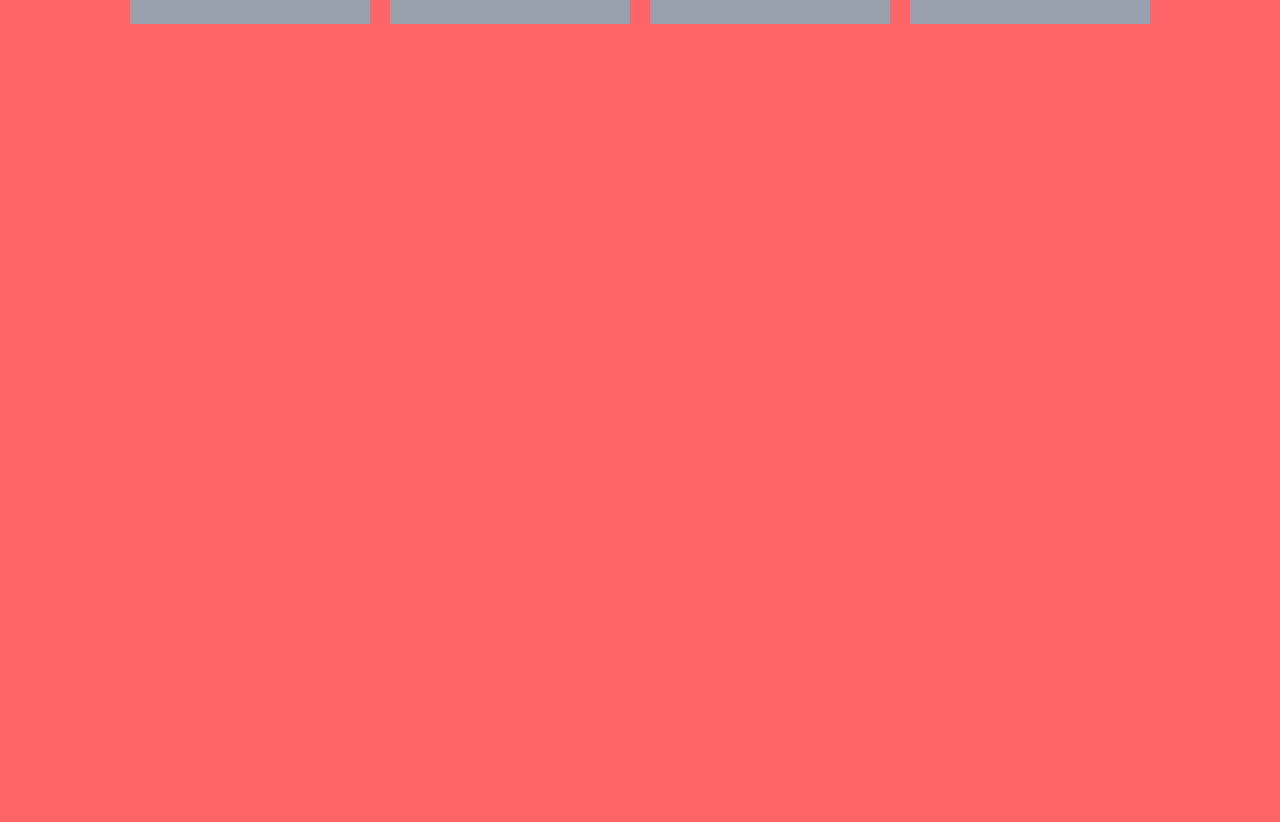
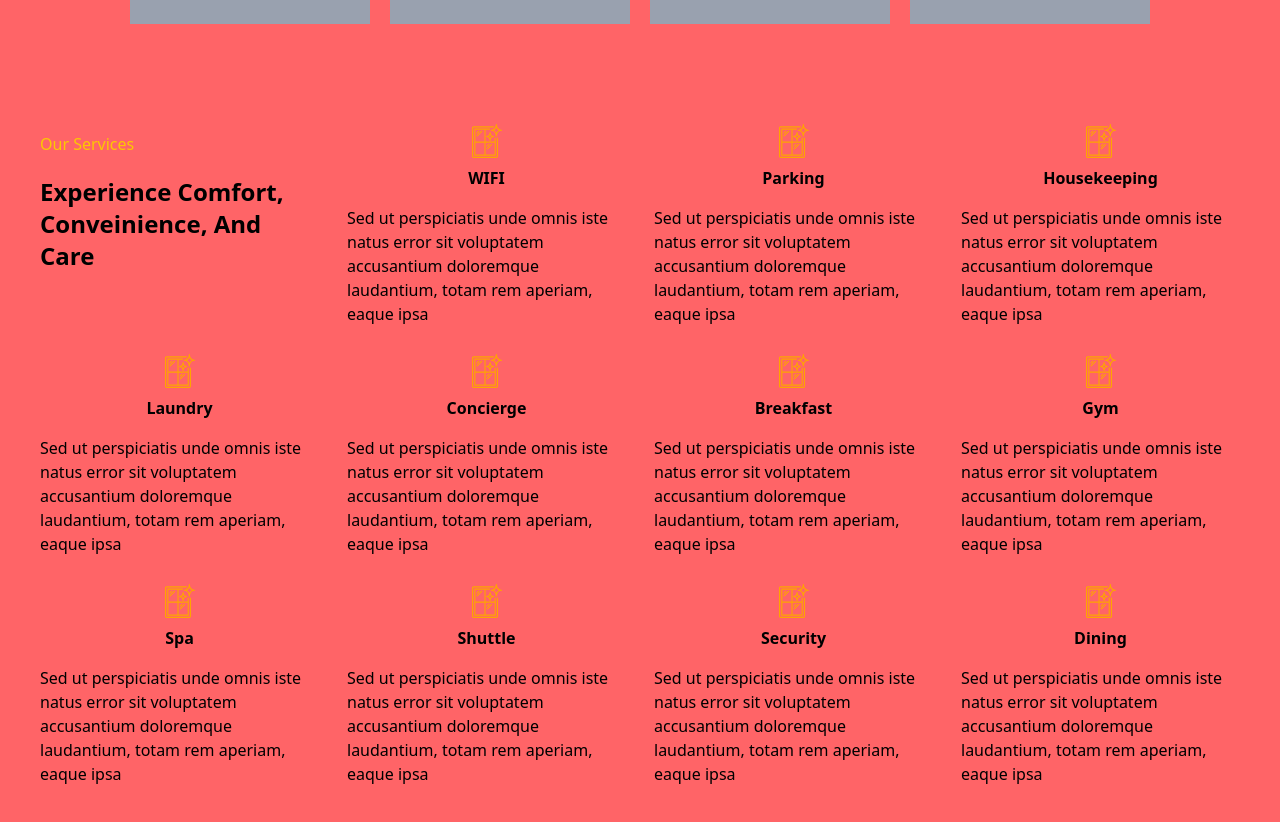
Before and after one commit to moamenabdelrahman/premium-stay, a Vue app: page / in a window 1280 px wide. Shown: the part 1440-2262 px from the top of the page. Built offline with nearby package versions, Linux system fonts and the light colour scheme.

Commit message:
Added OurServices

```diff
--- a/src/App.vue
+++ b/src/App.vue
@@ -4,6 +4,7 @@
     <Hero></Hero>
     <AboutUs></AboutUs>
     <Gallery></Gallery>
+    <OurServices></OurServices>
   </div>
 </template>
 
@@ -12,13 +13,15 @@ import AboutUs from './AboutUs.vue';
 import Gallery from './Gallery.vue';
 import Hero from './Hero.vue';
 import Navbar from './Navbar.vue';
+import OurServices from './OurServices.vue';
 
 export default {
   components: {
     Navbar,
     Hero,
     AboutUs,
-    Gallery
+    Gallery,
+    OurServices
   }
 }
 </script>
--- /dev/null
+++ b/src/OurServices.vue
@@ -0,0 +1,76 @@
+<template>
+  <div class="grid sm:grid-cols-2 md:grid-cols-4 gap-7 my-25 px-10">
+    <!-- Our Services -->
+    <div class="pt-2">
+      <div class="text-yellow-400 mb-5">Our Services</div>
+      <div class="font-bold text-2xl">
+        Experience Comfort, Conveinience, And Care
+      </div>
+    </div>
+
+    <!-- Services Items -->
+    <ServiceItem v-for="service in services"
+      :title="service.title" :text="service.text"
+    ></ServiceItem>
+  </div>
+</template>
+
+<script>
+import ServiceItem from './ServiceItem.vue';
+
+  export default {
+    components: {
+      ServiceItem
+    },
+    data() {
+      return {
+        services: [
+          {
+            title: 'WIFI',
+            text: 'Sed ut perspiciatis unde omnis iste natus error sit voluptatem accusantium doloremque laudantium, totam rem aperiam, eaque ipsa'
+          },
+          {
+            title: 'Parking',
+            text: 'Sed ut perspiciatis unde omnis iste natus error sit voluptatem accusantium doloremque laudantium, totam rem aperiam, eaque ipsa'
+          },
+          {
+            title: 'Housekeeping',
+            text: 'Sed ut perspiciatis unde omnis iste natus error sit voluptatem accusantium doloremque laudantium, totam rem aperiam, eaque ipsa'
+          },
+          {
+            title: 'Laundry',
+            text: 'Sed ut perspiciatis unde omnis iste natus error sit voluptatem accusantium doloremque laudantium, totam rem aperiam, eaque ipsa'
+          },
+          {
+            title: 'Concierge',
+            text: 'Sed ut perspiciatis unde omnis iste natus error sit voluptatem accusantium doloremque laudantium, totam rem aperiam, eaque ipsa'
+          },
+          {
+            title: 'Breakfast',
+            text: 'Sed ut perspiciatis unde omnis iste natus error sit voluptatem accusantium doloremque laudantium, totam rem aperiam, eaque ipsa'
+          },
+          {
+            title: 'Gym',
+            text: 'Sed ut perspiciatis unde omnis iste natus error sit voluptatem accusantium doloremque laudantium, totam rem aperiam, eaque ipsa'
+          },
+          {
+            title: 'Spa',
+            text: 'Sed ut perspiciatis unde omnis iste natus error sit voluptatem accusantium doloremque laudantium, totam rem aperiam, eaque ipsa'
+          },
+          {
+            title: 'Shuttle',
+            text: 'Sed ut perspiciatis unde omnis iste natus error sit voluptatem accusantium doloremque laudantium, totam rem aperiam, eaque ipsa'
+          },
+          {
+            title: 'Security',
+            text: 'Sed ut perspiciatis unde omnis iste natus error sit voluptatem accusantium doloremque laudantium, totam rem aperiam, eaque ipsa'
+          },
+          {
+            title: 'Dining',
+            text: 'Sed ut perspiciatis unde omnis iste natus error sit voluptatem accusantium doloremque laudantium, totam rem aperiam, eaque ipsa'
+          },
+        ]
+      };
+    }
+  }
+</script>
--- /dev/null
+++ b/src/ServiceItem.vue
@@ -0,0 +1,31 @@
+<template>
+  <div class="flex flex-col items-center">
+    <div class="mb-2">
+      <svg width="34" height="34" viewBox="0 0 34 34" fill="none" xmlns="http://www.w3.org/2000/svg">
+        <g clip-path="url(#clip0_5_551)">
+          <path d="M1.98341 32.2999C1.98341 33.2388 2.74453 33.9999 3.68341 33.9999H26.3501C27.289 33.9999 28.0501 33.2388 28.0501 32.2999V14.1665C28.0501 13.8536 27.7964 13.5999 27.4834 13.5999C27.1705 13.5999 26.9167 13.8536 26.9167 14.1665V32.2999C26.9167 32.6128 26.663 32.8665 26.3501 32.8665H3.68341C3.37045 32.8665 3.11675 32.6128 3.11675 32.2999V3.96654C3.11675 3.65358 3.37045 3.39987 3.68341 3.39987H23.4884C23.8014 3.39987 24.0551 3.14617 24.0551 2.83321C24.0551 2.52025 23.8014 2.26654 23.4884 2.26654H3.68341C2.74453 2.26654 1.98341 3.02766 1.98341 3.96654V32.2999Z" fill="#FEA500"/>
+          <path d="M4.81665 31.7334H25.2167C25.5296 31.7334 25.7833 31.4797 25.7833 31.1667V14.1667C25.7833 13.8538 25.5296 13.6001 25.2167 13.6001C24.9037 13.6001 24.65 13.8538 24.65 14.1667V17.5667H15.5833V5.66672H19.55C19.8629 5.66672 20.1167 5.41301 20.1167 5.10005C20.1167 4.78709 19.8629 4.53339 19.55 4.53339H4.81665C4.50369 4.53339 4.24998 4.78709 4.24998 5.10005V31.1667C4.24998 31.4797 4.50369 31.7334 4.81665 31.7334ZM5.38332 18.7001H14.45V30.6001H5.38332V18.7001ZM24.65 18.7001V30.6001H15.5833V18.7001H24.65ZM5.38332 5.66672H14.45V17.5667H5.38332V5.66672Z" fill="#FEA500"/>
+          <path d="M7.08326 9.63326C7.23353 9.63322 7.37764 9.5735 7.48389 9.46722L9.18389 7.76722C9.39864 7.54487 9.39557 7.19144 9.17699 6.97286C8.9584 6.75428 8.60497 6.7512 8.38262 6.96595L6.68262 8.66595C6.52061 8.82802 6.47215 9.07171 6.55984 9.28343C6.64753 9.49514 6.8541 9.63321 7.08326 9.63326Z" fill="#FEA500"/>
+          <path d="M7.08326 12.4666C7.23353 12.4666 7.37764 12.4068 7.48389 12.3006L12.0172 7.76722C12.232 7.54487 12.2289 7.19144 12.0103 6.97286C11.7917 6.75428 11.4383 6.7512 11.216 6.96595L6.68262 11.4993C6.52061 11.6614 6.47215 11.905 6.55984 12.1168C6.64753 12.3285 6.8541 12.4665 7.08326 12.4666Z" fill="#FEA500"/>
+          <path d="M17.2833 22.6667C17.4335 22.6667 17.5776 22.6069 17.6839 22.5007L19.3839 20.8007C19.5986 20.5783 19.5956 20.2249 19.377 20.0063C19.1584 19.7877 18.805 19.7847 18.5826 19.9994L16.8826 21.6994C16.7206 21.8615 16.6721 22.1052 16.7598 22.3169C16.8475 22.5286 17.0541 22.6667 17.2833 22.6667Z" fill="#FEA500"/>
+          <path d="M16.8826 25.334C17.1039 25.5552 17.4626 25.5552 17.6839 25.334L22.2172 20.8007C22.432 20.5783 22.4289 20.2249 22.2103 20.0063C21.9917 19.7877 21.6383 19.7847 21.4159 19.9994L16.8826 24.5327C16.6614 24.754 16.6614 25.1127 16.8826 25.334Z" fill="#FEA500"/>
+          <path d="M20.6833 6.23328C20.6833 6.54625 20.937 6.79995 21.2499 6.79995C25.7096 6.79995 25.7872 11.6733 25.7884 11.9C25.7838 12.2129 26.0338 12.4703 26.3468 12.4748C26.6598 12.4794 26.9172 12.2293 26.9217 11.9164V11.9045V11.9C26.9217 11.6914 26.9733 6.79995 31.4607 6.79995C31.7737 6.79995 32.0274 6.54625 32.0274 6.23328C32.0274 5.92032 31.7737 5.66662 31.4607 5.66662C26.9908 5.66662 26.9223 0.774018 26.9217 0.566618C26.9259 0.253657 26.6756 -0.00347378 26.3627 -0.00769875C26.0497 -0.0119237 25.7926 0.238357 25.7884 0.551318V0.562085V0.566618C25.7884 0.775151 25.7368 5.66662 21.2499 5.66662C20.937 5.66662 20.6833 5.92032 20.6833 6.23328ZM26.355 3.37955C26.8199 4.60636 27.7169 5.62116 28.8773 6.23328C27.7169 6.84541 26.8199 7.86021 26.355 9.08702C25.8901 7.86021 24.9932 6.84541 23.8328 6.23328C24.9932 5.62116 25.8901 4.60636 26.355 3.37955Z" fill="#FEA500"/>
+          <path d="M20.6833 8.49995V8.49655C20.6824 8.18359 20.4279 7.93064 20.1149 7.93158C19.802 7.93252 19.549 8.18699 19.55 8.49995C19.55 8.63878 19.5024 11.9 16.7166 11.9C16.4037 11.9 16.15 12.1537 16.15 12.4666C16.15 12.7796 16.4037 13.0333 16.7166 13.0333C19.5024 13.0333 19.55 16.2956 19.55 16.4333V16.4367C19.5509 16.7496 19.8054 17.0026 20.1183 17.0017C20.4313 17.0007 20.6843 16.7462 20.6833 16.4333C20.6833 16.2945 20.7309 13.0333 23.5166 13.0333C23.8296 13.0333 24.0833 12.7796 24.0833 12.4666C24.0833 12.1537 23.8296 11.9 23.5166 11.9C20.7309 11.9 20.6833 8.63765 20.6833 8.49995ZM21.4449 12.4666C20.8711 12.8493 20.412 13.3807 20.1166 14.004C19.8213 13.3807 19.3622 12.8493 18.7884 12.4666C19.3623 12.084 19.8214 11.5526 20.1166 10.9293C20.4119 11.5526 20.871 12.084 21.4449 12.4666Z" fill="#FEA500"/>
+        </g>
+        <defs>
+          <clipPath id="clip0_5_551">
+            <rect width="34" height="34" fill="white"/>
+          </clipPath>
+        </defs>
+      </svg>
+    </div>
+    <div class="font-bold mb-4">{{ title }}</div>
+    <div>{{ text }}</div>
+  </div>
+</template>
+
+<script>
+export default {
+  props: ['title', 'text']
+}
+</script>
```
